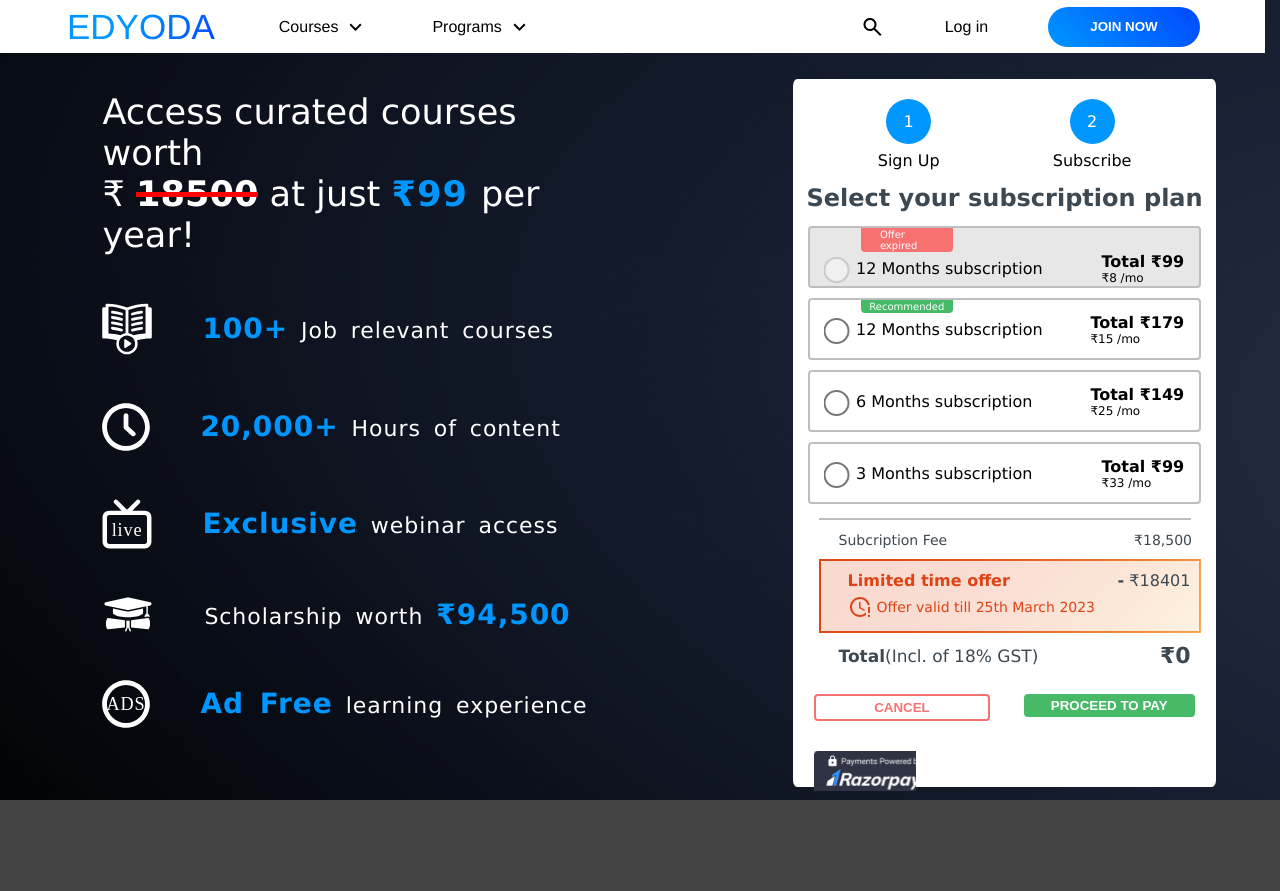
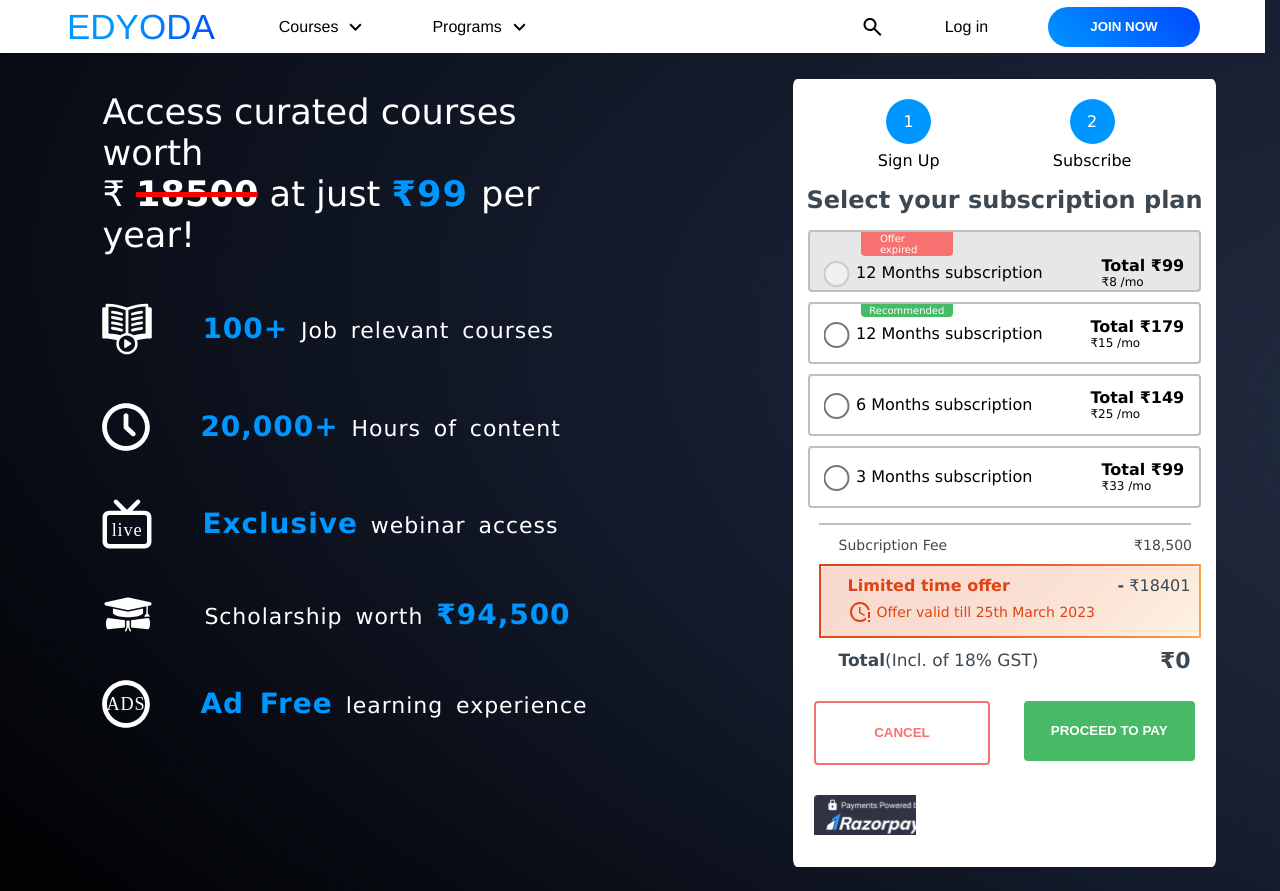
Before and after one commit to yaswant567/edyoda_assignment, a React (Create React App) app: page / in a window 1280 px wide. Before the commit the page ends 800 px from the top, so only its background shows below. Built offline with nearby package versions, Linux system fonts and the light colour scheme.

Commit message:
overflow1 fixed

```diff
--- a/src/Components/payment.css
+++ b/src/Components/payment.css
@@ -3,10 +3,11 @@
     box-sizing: border-box;
     display: flex;
     width: 100%;
-    height: 90vh;
+    height: 100vh;
     font-family:'Lucida Sans', 'Lucida Sans Regular', 'Lucida Grande', 'Lucida Sans Unicode', Geneva, Verdana, sans-serif;
     display: flex;
     box-sizing: border-box;
+    margin-bottom: 3%;
 }
 
 
```
